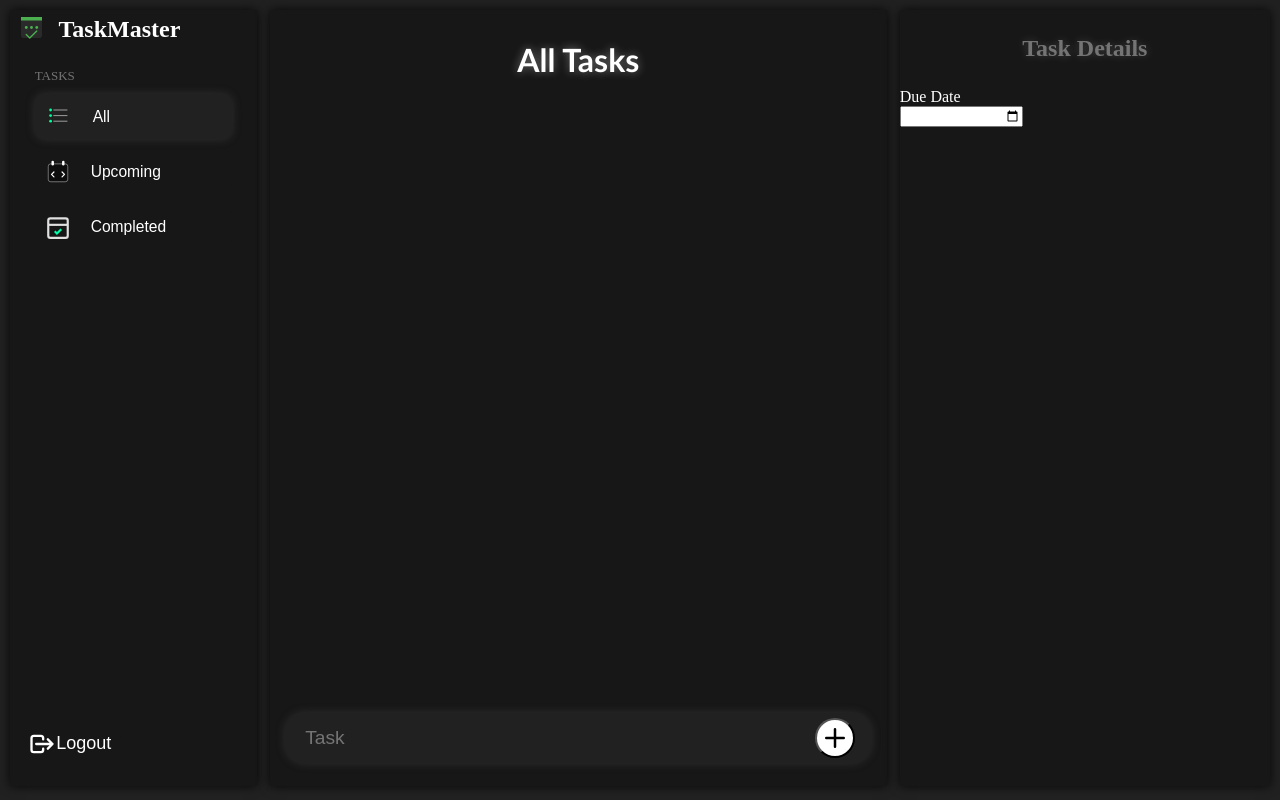
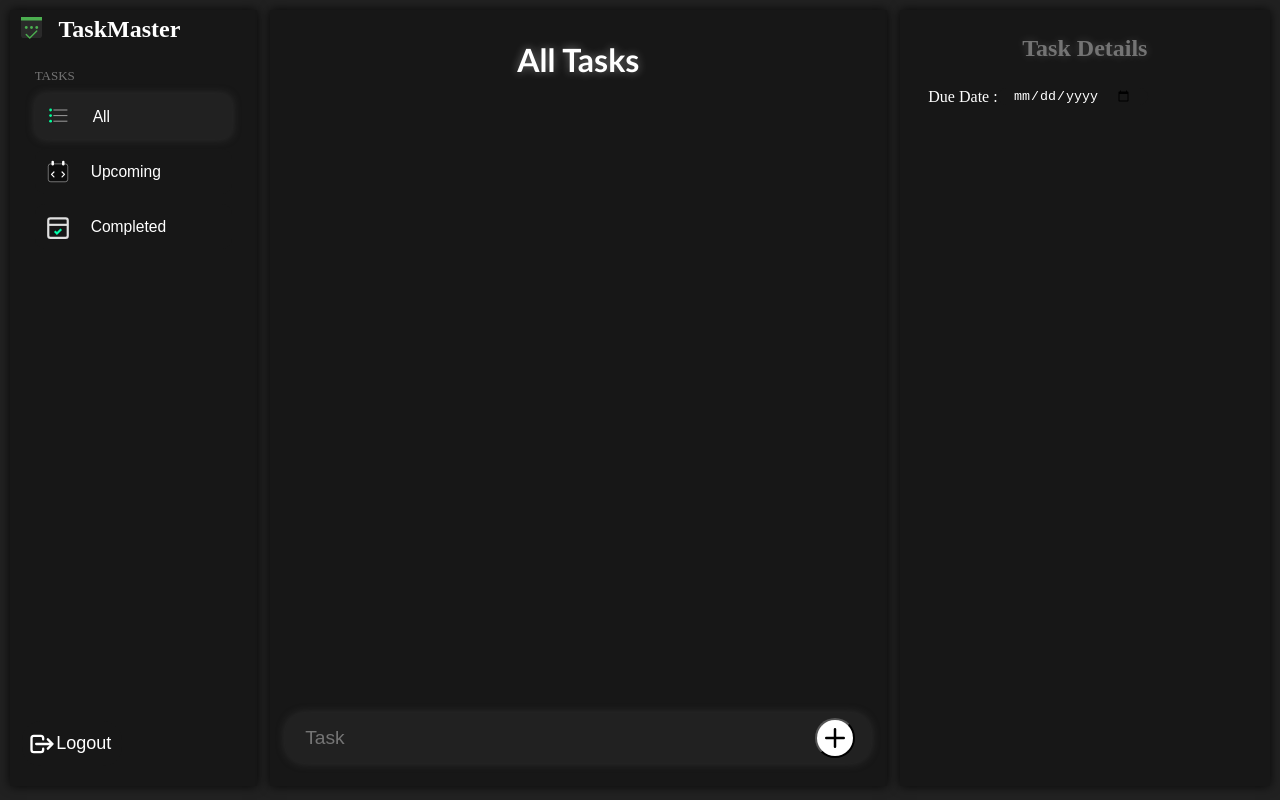
Before and after one commit to Aryanluthra1911/todo-application, a website: page public/dashboard/dashboard.html in a window 1280 px wide. Drawn offline with nearby package versions, Linux system fonts and the light colour scheme.

Commit message:
feat: update routing and improve homepage/dashboard structure and styling

```diff
--- a/app.js
+++ b/app.js
@@ -32,7 +32,7 @@ app.get('/dashboard',authenticateToken,(req,res)=>{
     res.sendFile(path.join(__dirname,'public','dashboard','dashboard.html'))
 })
 
-app.get('/homepage',(req,res)=>{
+app.get('/',(req,res)=>{
     res.sendFile(path.join(__dirname,'public','homepage','homepage.html'))
 })
 const signup_schema =  new mongoose.Schema({
@@ -132,7 +132,7 @@ mongoose.connect('mongodb://localhost:27017/login_credentials')
     .then(()=>{
         console.log('mongodb connected');
         app.listen(port, () => {
-            console.log(`http://localhost:` + port +`/homepage`);
+            console.log(`http://localhost:` + port);
         });
     }).catch((err)=>{
         console.log("server")
--- a/public/dashboard/dashboard.html
+++ b/public/dashboard/dashboard.html
@@ -97,10 +97,10 @@
             <div id="head">
                 <h2>Task Details</h2>
             </div>
-            <form action="" id="detail_form">
-                <div id="due_date">Due Date</div>
-                <input type="date">
-            </form>
+            <div id="due_block">
+                Due Date :
+                <input id="date" type="date">
+            </div>
         </div>
     </div>
 
--- a/public/dashboard/style.css
+++ b/public/dashboard/style.css
@@ -250,7 +250,7 @@ header{
     margin-left: 13px ;
     display: flex;
     align-items: center;
-    justify-content: flex-start;
+    justify-content: top;
     flex-direction: column;
     background-color: rgb(23, 23, 23);
     box-shadow: 0 0 10px rgba(0, 0, 0, 0.8);
@@ -273,3 +273,20 @@ header{
     width: 100%;
     height: 50%;
 }
+#due_block{
+    display: flex;
+    align-items: center;
+    justify-content: left;
+    padding-left: 20px;
+    width: 90%;
+}
+#date{
+    display: flex;
+    flex-direction: column;
+    align-items: center;
+    justify-content: space-evenly;
+    width: 150px;
+    background-color: #171717;
+    border: 0;
+    border-radius: 25px;
+}
--- a/public/homepage/script.js
+++ b/public/homepage/script.js
@@ -21,9 +21,9 @@ var move_to_login = ()=>{
         })
 }
 function move_to_home(){
-    axios.get('/homepage')
+    axios.get('/')
         .then(()=>{
-            window.location.href = '/homepage';
+            window.location.href = '/';
         }).catch((error)=>{
             console.error('Request failed:', error);
         })
--- a/public/login_signup/script.js
+++ b/public/login_signup/script.js
@@ -24,9 +24,9 @@ var move_to_login = ()=>{
         })
 }
 function move_to_home(){
-    axios.get('/homepage')
+    axios.get('/')
         .then(()=>{
-            window.location.href = '/homepage';
+            window.location.href = '/';
         }).catch((error)=>{
             console.error('Request failed:', error);
         })
```
Also changed, not shown: public/homepage/homepage.html (+3 -3 lines).
